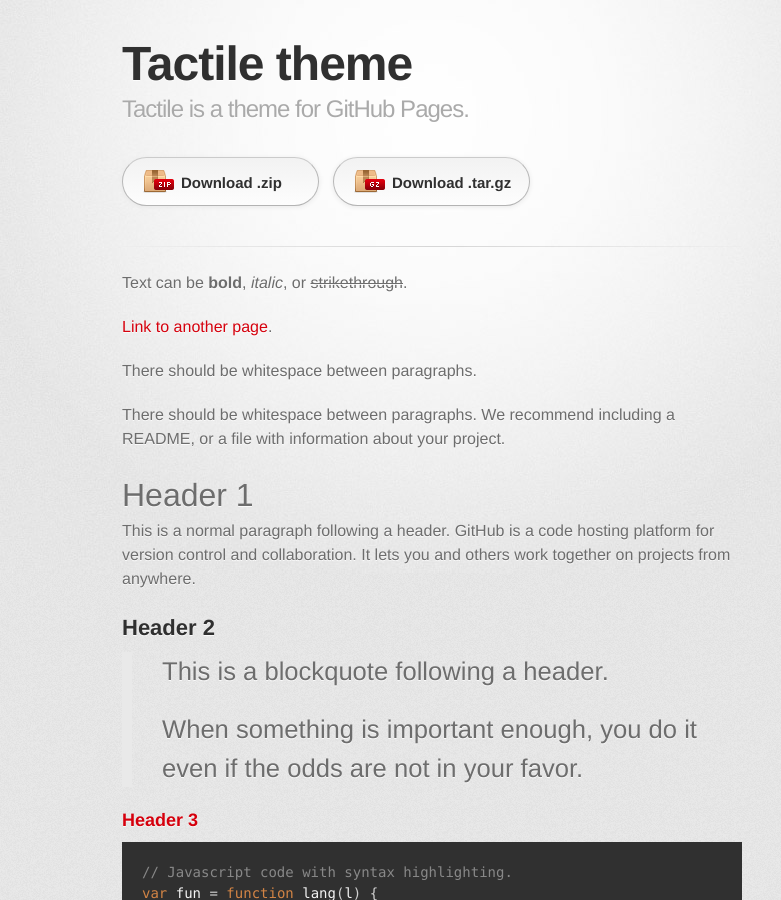
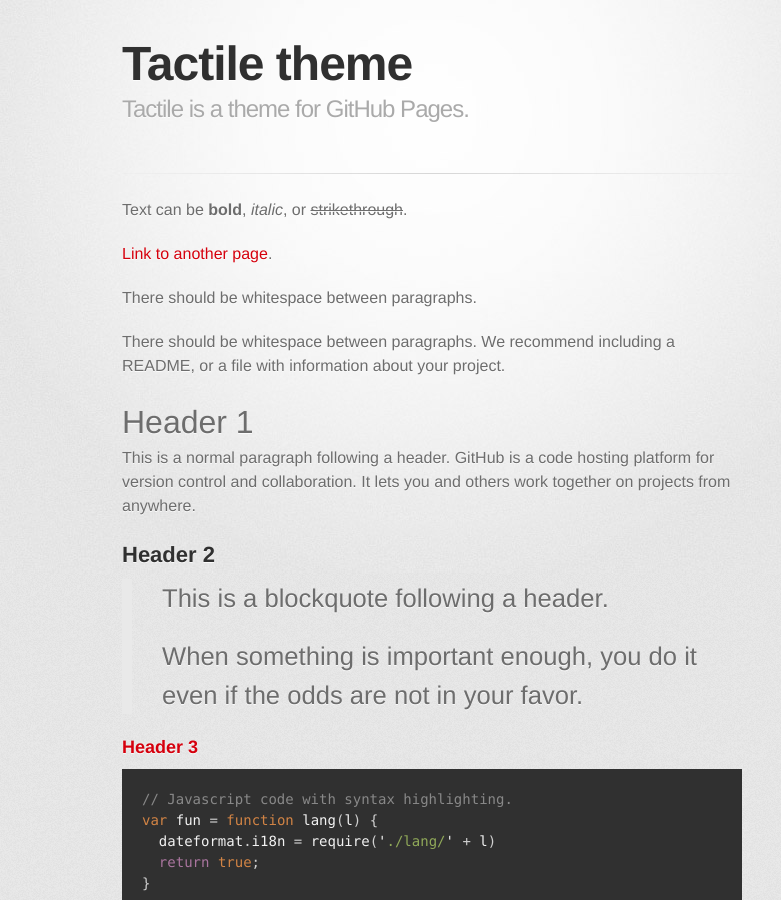
Before and after one commit to nklvs/nklvs.github.io, a Jekyll site: the page built from index.md, in a window 1280 px wide and 900 px high. Shown: the whole window, without its empty margins (208-989 px from the left). Built offline with Jekyll 4.4.1, drawn with Linux system fonts in a browser that asks for light colours; some web fonts are replaced.

Commit message:
Update default.html
Удалила кнопки загрузки

```diff
--- a/_layouts/default.html
+++ b/_layouts/default.html
@@ -22,19 +22,6 @@
           <h1>{{ page.title | default: site.title | default: site.github.repository_name }}</h1>
           <h2>{{ page.description | default: site.description | default: site.github.project_tagline }}</h2>
         </header>
-        <section id="downloads" class="clearfix">
-          {% if site.show_downloads %}
-          <a href="{{ site.github.zip_url }}" id="download-zip" class="button"><span>Download .zip</span></a>
-          <a href="{{ site.github.tar_url }}" id="download-tar-gz" class="button"><span>Download .tar.gz</span></a>
-          {% endif %}
-	{% if site.github.public %}
-	  {% if site.github.is_project_page %}
-          <a href="{{ site.github.repository_url }}" id="view-on-github" class="button"><span>View on GitHub</span></a>
-	  {% else %}
-          <a href="{{ site.github.owner_url }}" id="view-on-github" class="button"><span>View on GitHub</span></a>
-	  {% endif %}
-	{% endif %}
-        </section>
         <hr>
         <section id="main_content">
           {{ content }}
```
